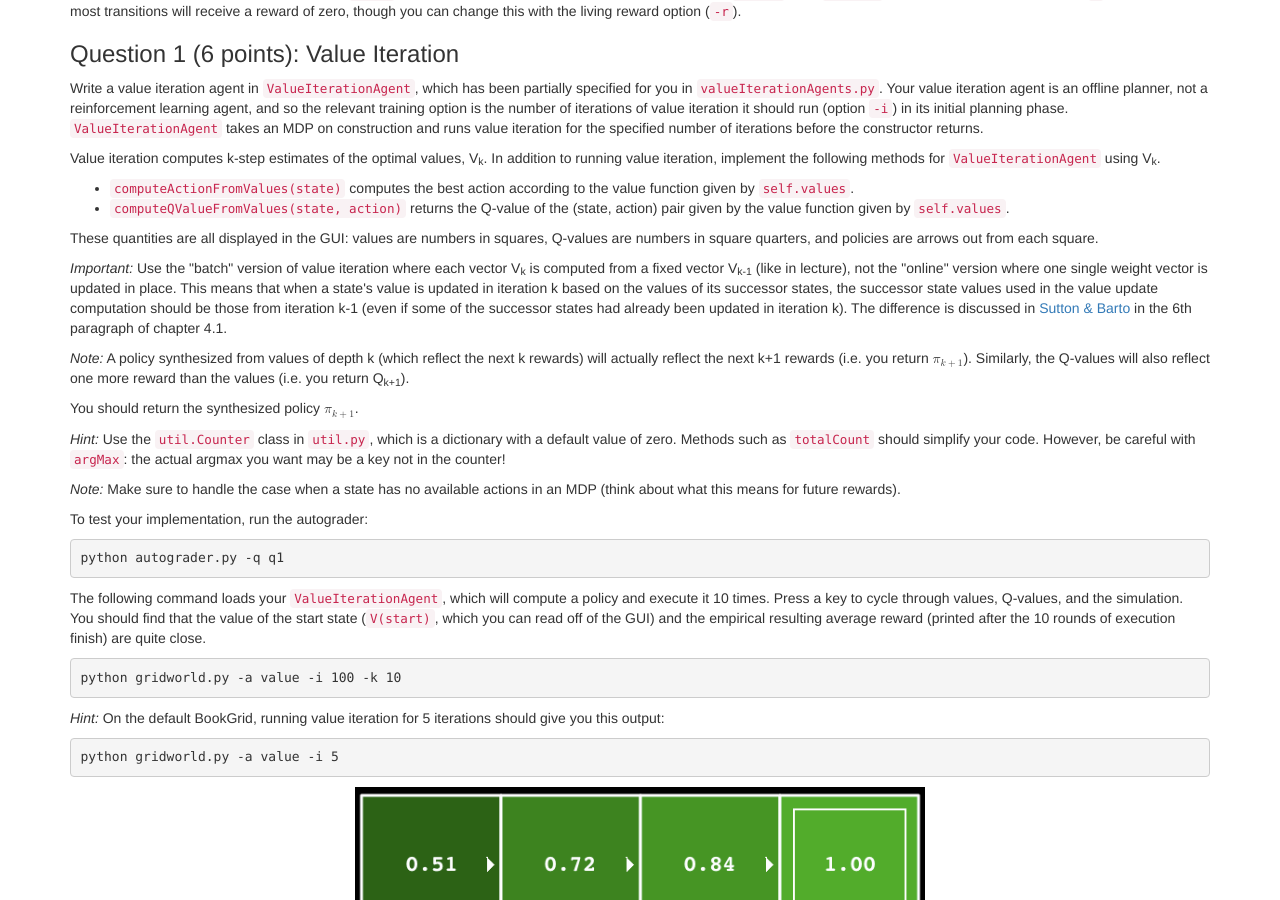
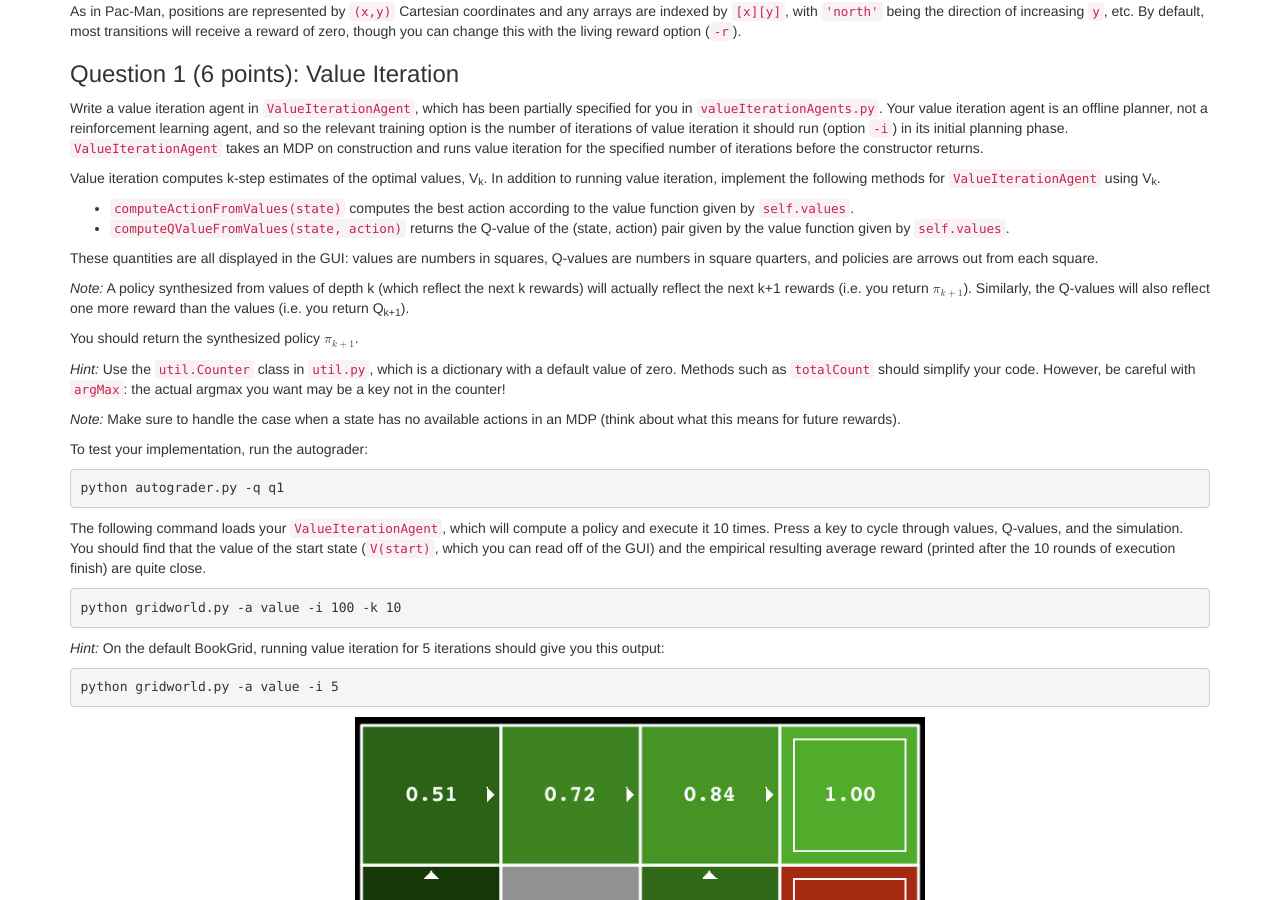
Before and after one commit to lara-martin/Principles-of-AI, a Jekyll site: the page built from homeworks/sequential/rl.md, in a window 1280 px wide and 900 px high, scrolled down 2305 px. Built offline with Jekyll 4.4.1, drawn with Linux system fonts in a browser that asks for light colours; nearby versions of some CDN libraries; a script that is not in the unit is left out; part of the change alters nothing that is shown; some of the changed text lies outside the part shown.

Commit message:
Update rl.md

```diff
--- a/homeworks/sequential/rl.md
+++ b/homeworks/sequential/rl.md
@@ -16,7 +16,7 @@ materials:
 
 readings:
     -
-        title: AIMA Chapter
+        title: AIMA Chapter 22
         authors: Peter Norvig and Stuart J. Russell
 
 submission_link: https://blackboard.umbc.edu/ultra/courses/_76209_1/grades/assessment/test/_6357100_1?courseId=_76209_1
@@ -26,7 +26,7 @@ submission_link: https://blackboard.umbc.edu/ultra/courses/_76209_1/grades/asses
 <h2>Homework 3: Reinforcement Learning in GridWorld & Pac-Man (10%)</h2>
 
 <div class="alert alert-warning" markdown="1">
-<b>IMPORTANT:</b> You are <b>not</b> allowed to use ChatGPT or any other LLMs for this assignment.<br><br>
+<b>IMPORTANT:</b> Please list any outside resources (i.e., beyond the textbook, instructor, or TA). If you did not use any outside resources, please state this clearly when you submit your assignment. If we do not see any such statement, we will take off 5 points.<br><br>
 Due {{page.due_date | date: "%B %-d, %Y at %r"}}
 on <a href="{{page.submission_link}}">Blackboard</a>.<br><br>
 Materials:
@@ -189,7 +189,7 @@ submit your own work only; <em>please</em> don't let us down. Likewise, <em>do n
 <li><code>computeQValueFromValues(state, action)</code> returns the Q-value of the (state, action) pair given by the value function given by <code>self.values</code>.</li>
 </ul>
 <p>These quantities are all displayed in the GUI: values are numbers in squares, Q-values are numbers in square quarters, and policies are arrows out from each square.</p>
-<p><em>Important:</em> Use the "batch" version of value iteration where each vector V<sub>k</sub> is computed from a fixed vector V<sub>k-1</sub> (like in lecture), not the "online" version where one single weight vector is updated in place. This means that when a state's value is updated in iteration k based on the values of its successor states, the successor state values used in the value update computation should be those from iteration k-1 (even if some of the successor states had already been updated in iteration k). The difference is discussed in <a href="https://web.stanford.edu/class/psych209/Readings/SuttonBartoIPRLBook2ndEd.pdf">Sutton &amp; Barto</a> in the 6th paragraph of chapter 4.1.</p>
+<!--<p><em>Important:</em> Use the "batch" version of value iteration where each vector V<sub>k</sub> is computed from a fixed vector V<sub>k-1</sub> (like in lecture), not the "online" version where one single weight vector is updated in place. This means that when a state's value is updated in iteration k based on the values of its successor states, the successor state values used in the value update computation should be those from iteration k-1 (even if some of the successor states had already been updated in iteration k). The difference is discussed in the Sutton &amp; Barto AI textbook in the 6th paragraph of chapter 4.1.</p>-->
 <p><em>Note:</em> A policy synthesized from values of depth k (which reflect the next k rewards) will actually reflect the next k+1 rewards (i.e. you return
 <math xmlns="http://www.w3.org/1998/Math/MathML">
   <msub>
@@ -227,7 +227,7 @@ submit your own work only; <em>please</em> don't let us down. Likewise, <em>do n
 <h3><a name="Q2"></a>Question 2 (1 point): Bridge Crossing Analysis</h3>
 <p><code>BridgeGrid</code> is a grid world map with the a low-reward terminal state and a high-reward terminal state separated by a narrow "bridge", on either side of which is a chasm of high negative reward. The agent starts near the low-reward state. With the default discount of 0.9 and the default noise of 0.2, the optimal policy does not cross the bridge. Change only ONE of the discount and noise parameters so that the optimal policy causes the agent to attempt to cross the bridge. Put your answer in <code>question2()</code> of <code>analysis.py</code>. (Noise refers to how often an agent ends up in an unintended successor state when they perform an action.) The default corresponds to:</p>
 <pre>python gridworld.py -a value -i 100 -g BridgeGrid --discount 0.9 --noise 0.2</pre>
-<center><img src="./value-q2.png" width="25%" alt="value iteration with k=100"></center>
+<center><img src="./value-q2.png" width="50%" alt="value iteration with k=100"></center>
 <p><em>Grading:</em> We will check that you only changed one of the given parameters, and that with this change, a correct value iteration agent should cross the bridge. To check your answer, run the autograder:</p>
 <pre>python autograder.py -q q2</pre>
 
```
